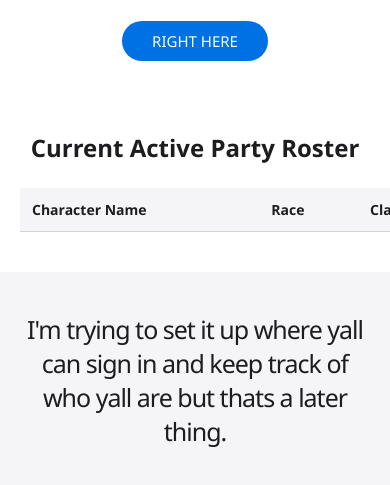
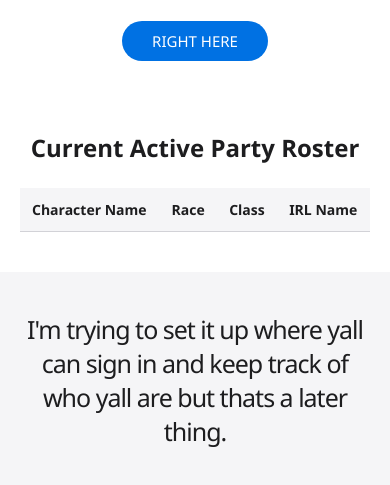
Before and after one commit to boneconnor812-cmd/starwarsDND, a website: page index.html in a window 390 px wide. Shown: the part 305-790 px from the top of the page. Drawn offline with nearby package versions, Linux system fonts and the light colour scheme; no server answers.

Commit message:
Updating tables on phone

```diff
--- a/style.css
+++ b/style.css
@@ -404,15 +404,14 @@ tr:hover td {
     margin-bottom: 24px;
   }
   table {
-    min-width: 600px;
+    width: auto;
+    min-width: 100%;
     border-collapse: collapse;
   }
   th, td {
     padding: 12px;
     font-size: 14px;
-    white-space: normal;
-    word-wrap: break-word;
-    max-width:220px;
+    white-space: nowrap;
   }
   #character-form {
     grid-template-columns: 1fr;
```
